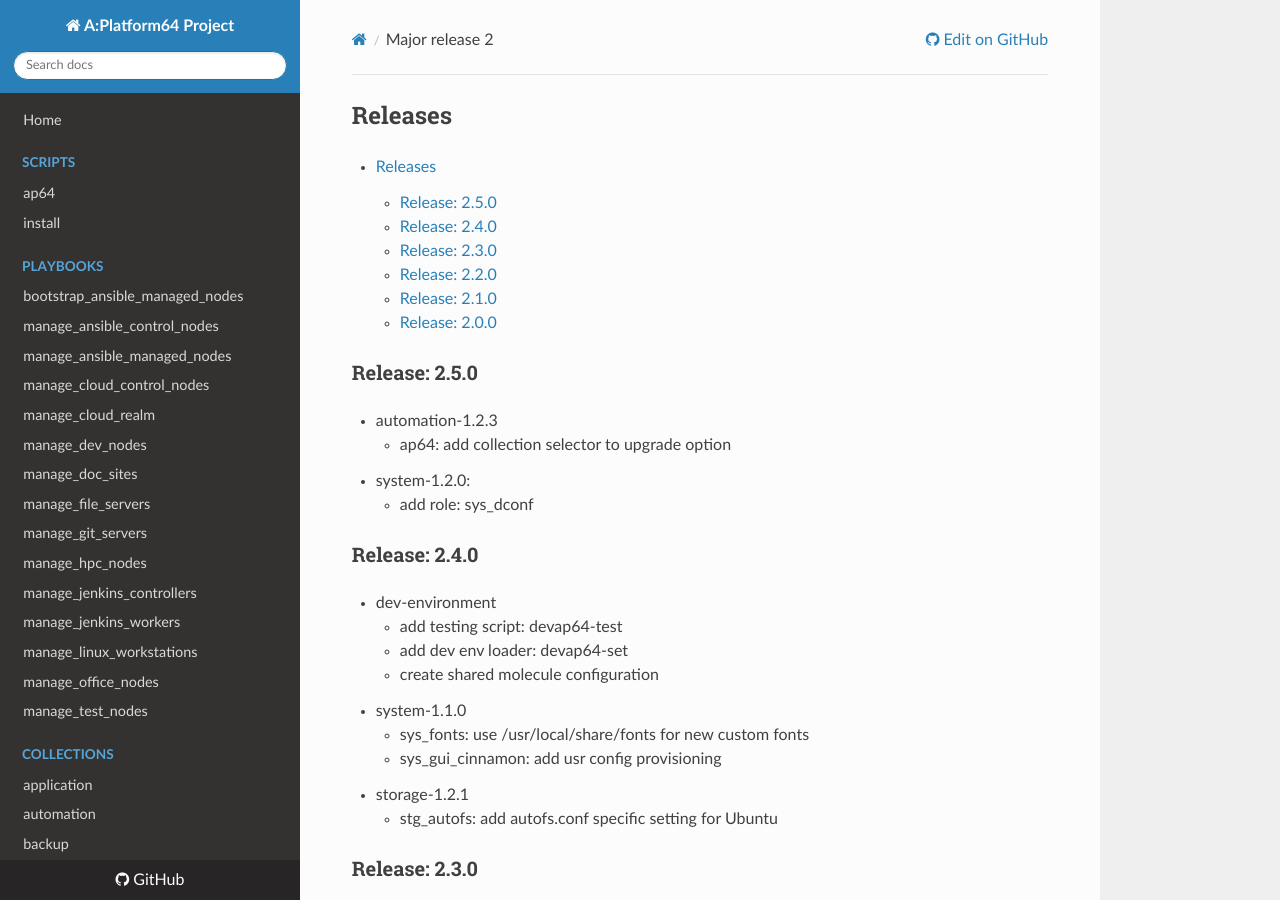
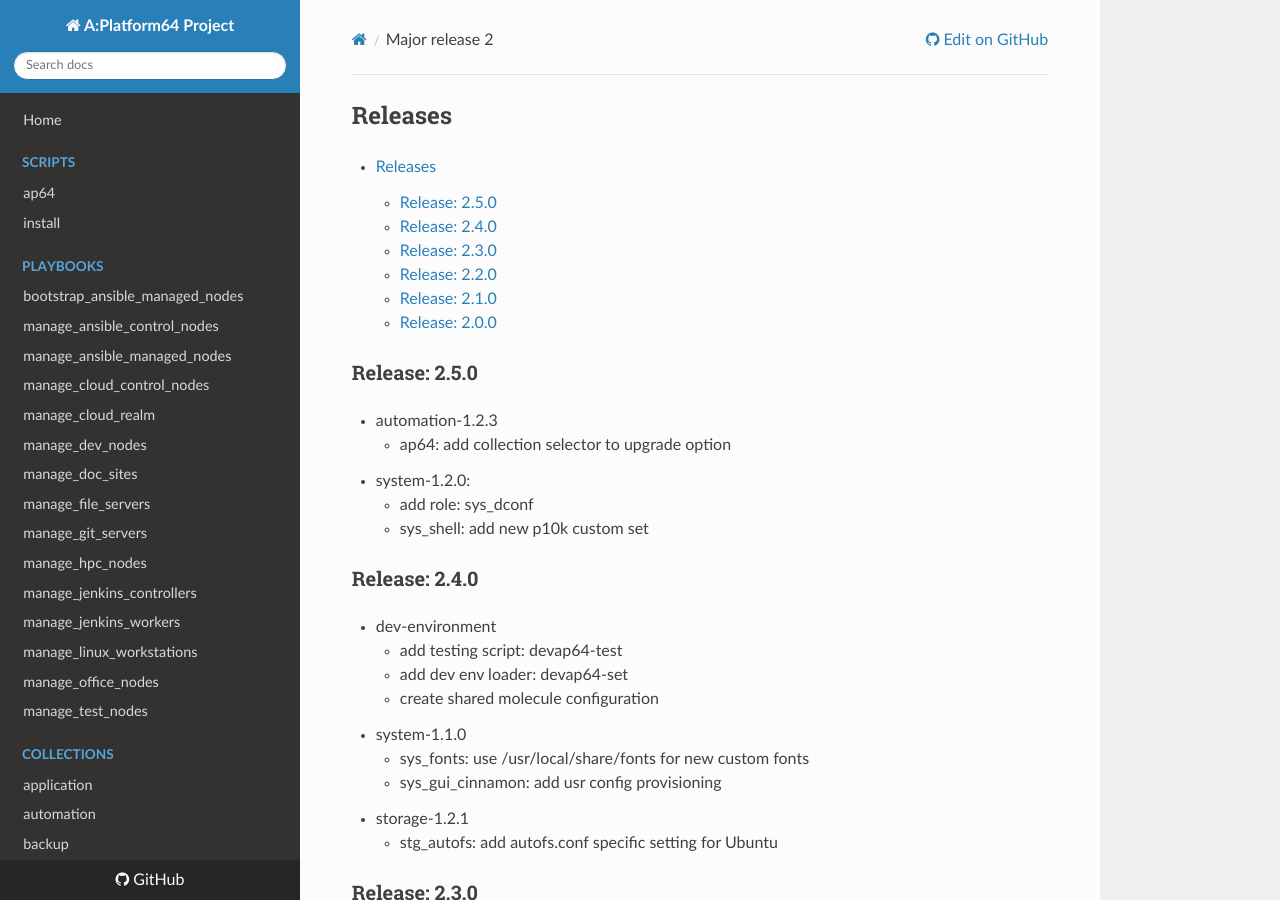
Before and after one commit to aplatform64/aplatform64, an MkDocs documentation site: the page built from docs/changelog/major-release-2.md, in a window 1280 px wide and 900 px high. Built offline with MkDocs 1.6.1, drawn with Linux system fonts in a browser that asks for light colours.

Commit message:
doc: update

```diff
--- a/docs/changelog/major-release-2.md
+++ b/docs/changelog/major-release-2.md
@@ -14,6 +14,7 @@
   - ap64: add collection selector to upgrade option
 - system-1.2.0:
   - add role: sys_dconf
+  - sys_shell: add new p10k custom set
 
 ## Release: 2.4.0
 
```
